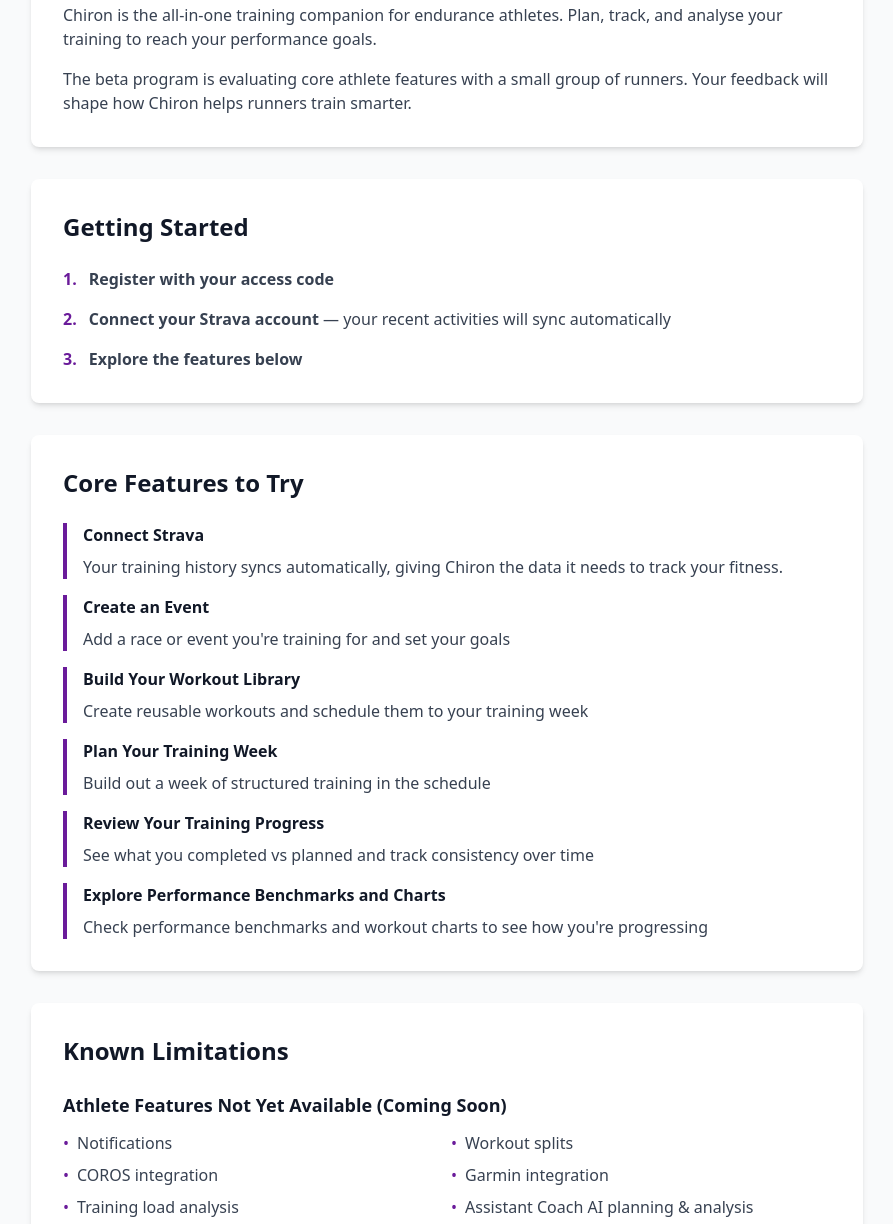
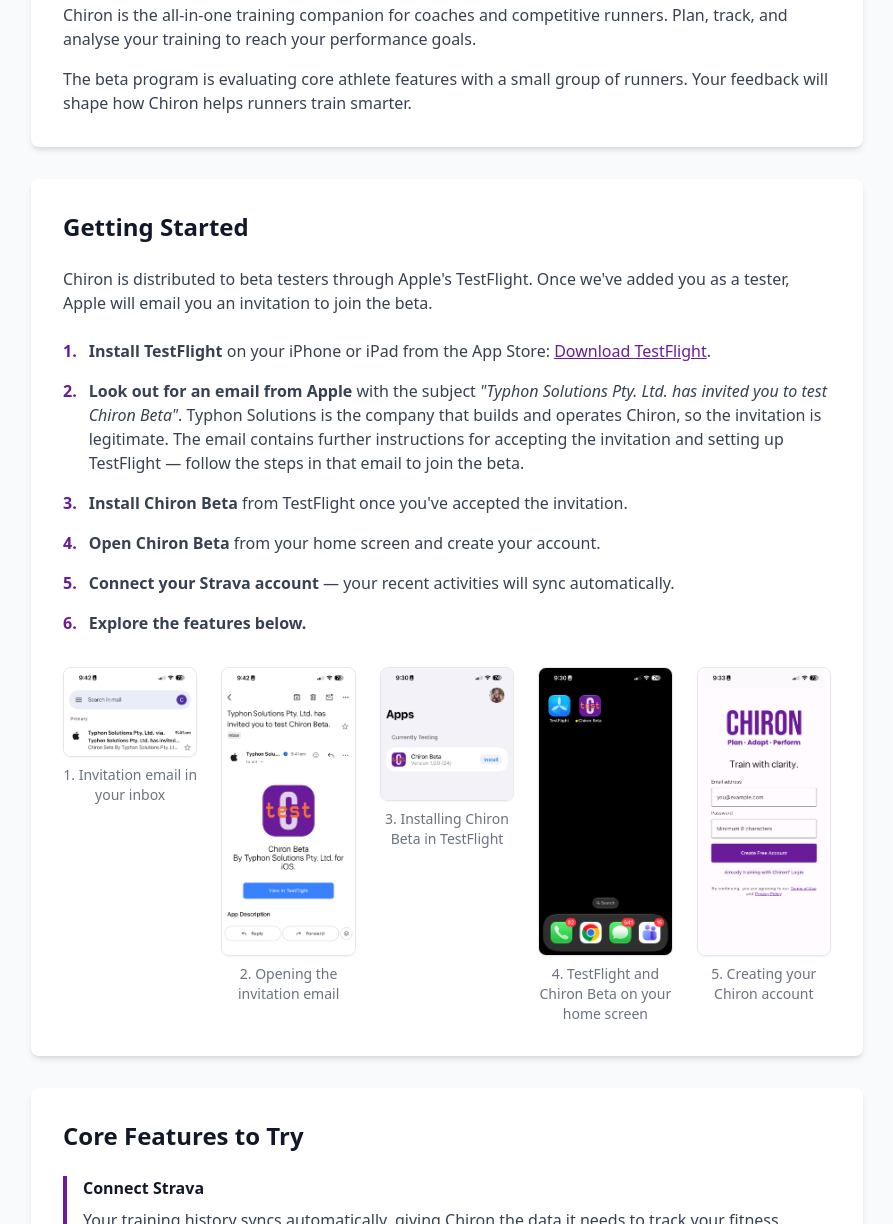
Before and after one commit to chironapp/chiron-website, an Astro site: page /support-center/beta-guide in a window 1280 px wide. Shown: the part 397-1621 px from the top of the page, without its empty margins (193-1086 px from the left). Built offline with nearby package versions, Linux system fonts and the light colour scheme; Astro itself is replaced by a stand-in of ours.

Commit message:
update beta-guide

```diff
--- a/src/pages/support-center/beta-guide.astro
+++ b/src/pages/support-center/beta-guide.astro
@@ -19,7 +19,7 @@
       <div class="bg-white rounded-lg shadow-md p-8 mb-8">
         <h2 class="text-2xl font-bold text-gray-900 mb-4">What is Chiron?</h2>
         <p class="text-gray-700 mb-4">
-          Chiron is the all-in-one training companion for endurance athletes. Plan, track, and analyse your training to reach your performance goals.
+          Chiron is the all-in-one training companion for coaches and competitive runners. Plan, track, and analyse your training to reach your performance goals.
         </p>
         <p class="text-gray-700">
           The beta program is evaluating core athlete features with a small group of runners. Your feedback will shape how Chiron helps runners train smarter.
@@ -29,20 +29,84 @@
       <!-- Getting Started -->
       <div class="bg-white rounded-lg shadow-md p-8 mb-8">
         <h2 class="text-2xl font-bold text-gray-900 mb-6">Getting Started</h2>
+        <p class="text-gray-700 mb-6">
+          Chiron is distributed to beta testers through Apple's TestFlight. Once we've added you as a tester, Apple will email you an invitation to join the beta.
+        </p>
         <ol class="space-y-4 text-gray-700">
           <li class="flex">
             <span class="font-bold text-primary-600 mr-3">1.</span>
-            <span><strong>Register with your access code</strong></span>
+            <span>
+              <strong>Install TestFlight</strong> on your iPhone or iPad from the App Store:
+              <a href="https://apps.apple.com/app/testflight/id899247664" class="text-primary-600 hover:text-primary-700 underline">Download TestFlight</a>.
+            </span>
           </li>
           <li class="flex">
             <span class="font-bold text-primary-600 mr-3">2.</span>
-            <span><strong>Connect your Strava account</strong> — your recent activities will sync automatically</span>
+            <span>
+              <strong>Look out for an email from Apple</strong> with the subject <em>"Typhon Solutions Pty. Ltd. has invited you to test Chiron Beta"</em>. Typhon Solutions is the company that builds and operates Chiron, so the invitation is legitimate. The email contains further instructions for accepting the invitation and setting up TestFlight — follow the steps in that email to join the beta.
+            </span>
           </li>
           <li class="flex">
             <span class="font-bold text-primary-600 mr-3">3.</span>
-            <span><strong>Explore the features below</strong></span>
+            <span><strong>Install Chiron Beta</strong> from TestFlight once you've accepted the invitation.</span>
+          </li>
+          <li class="flex">
+            <span class="font-bold text-primary-600 mr-3">4.</span>
+            <span><strong>Open Chiron Beta</strong> from your home screen and create your account.</span>
+          </li>
+          <li class="flex">
+            <span class="font-bold text-primary-600 mr-3">5.</span>
+            <span><strong>Connect your Strava account</strong> — your recent activities will sync automatically.</span>
+          </li>
+          <li class="flex">
+            <span class="font-bold text-primary-600 mr-3">6.</span>
+            <span><strong>Explore the features below.</strong></span>
           </li>
         </ol>
+
+        <!-- TestFlight screenshots -->
+        <div class="mt-8 grid grid-cols-1 sm:grid-cols-2 md:grid-cols-3 lg:grid-cols-5 gap-6">
+          <figure class="text-center">
+            <img
+              src="/images/support-center/beta/testflight-invite-inbox.jpg"
+              alt="Inbox view showing the TestFlight invitation email from Typhon Solutions Pty. Ltd."
+              class="rounded-lg border border-gray-200 shadow-sm mx-auto"
+            />
+            <figcaption class="text-sm text-gray-500 mt-2">1. Invitation email in your inbox</figcaption>
+          </figure>
+          <figure class="text-center">
+            <img
+              src="/images/support-center/beta/testflight-invite-email.PNG"
+              alt="The TestFlight invitation email from Apple with instructions for joining the Chiron Beta"
+              class="rounded-lg border border-gray-200 shadow-sm mx-auto"
+            />
+            <figcaption class="text-sm text-gray-500 mt-2">2. Opening the invitation email</figcaption>
+          </figure>
+          <figure class="text-center">
+            <img
+              src="/images/support-center/beta/testflight-chiron-install.jpg"
+              alt="Installing Chiron Beta in the Apple TestFlight app"
+              class="rounded-lg border border-gray-200 shadow-sm mx-auto"
+            />
+            <figcaption class="text-sm text-gray-500 mt-2">3. Installing Chiron Beta in TestFlight</figcaption>
+          </figure>
+          <figure class="text-center">
+            <img
+              src="/images/support-center/beta/testflight-chiron-homescreen.PNG"
+              alt="TestFlight and Chiron Beta apps on the iPhone home screen"
+              class="rounded-lg border border-gray-200 shadow-sm mx-auto"
+            />
+            <figcaption class="text-sm text-gray-500 mt-2">4. TestFlight and Chiron Beta on your home screen</figcaption>
+          </figure>
+          <figure class="text-center">
+            <img
+              src="/images/support-center/beta/chiron-register.png"
+              alt="The Chiron Beta registration screen"
+              class="rounded-lg border border-gray-200 shadow-sm mx-auto"
+            />
+            <figcaption class="text-sm text-gray-500 mt-2">5. Creating your Chiron account</figcaption>
+          </figure>
+        </div>
       </div>
 
       <!-- Core Features -->
```
Also changed, not shown: public/images/support-center/beta/chiron-register.png (added), public/images/support-center/beta/testflight-chiron-homescreen.PNG (added), public/images/support-center/beta/testflight-chiron-install.jpg (added), public/images/support-center/beta/testflight-invite-email.PNG (added), public/images/support-center/beta/testflight-invite-inbox.jpg (added), 1 other file.
